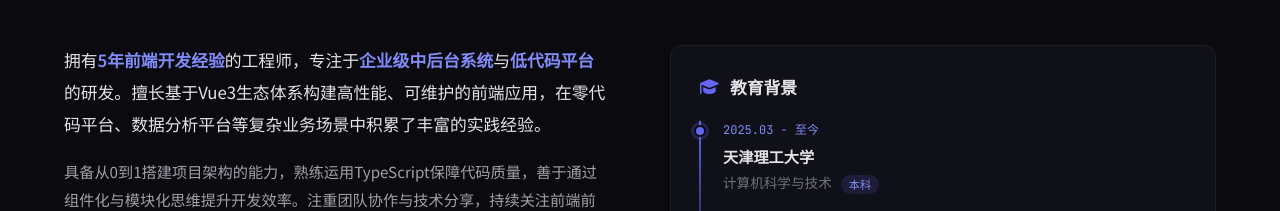
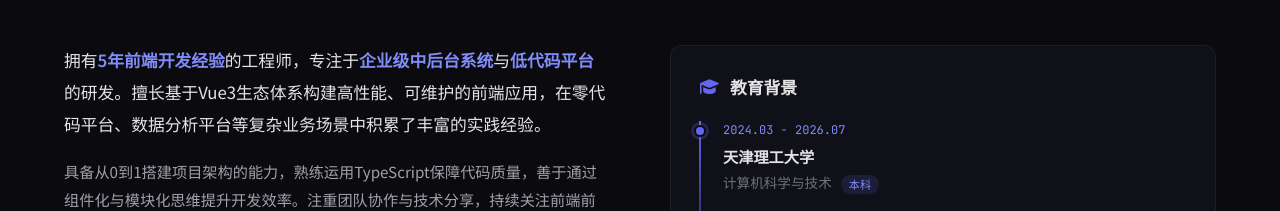
Before and after one commit to onlyThat/resume, a React (Vite) app: page / in a window 1280 px wide. Shown: the part 960-1171 px from the top of the page. Built offline with nearby package versions, Linux system fonts and the light colour scheme.

Commit message:
fix(resume): 更新教育经历时间范围
- 将教育经历的结束时间从"至今"修改为具体的毕业时间"2026.07"
- 同步更新了React版本和Vue版本中的教育时间信息
- 修复了时间范围不准确的问题，使简历信息更加精确

```diff
--- a/src/data/resume.ts
+++ b/src/data/resume.ts
@@ -10,7 +10,7 @@ import type {
 
 const education: Education[] = [
   {
-    period: '2025.03 - 至今',
+    period: '2024.03 - 2026.07',
     school: '天津理工大学',
     major: '计算机科学与技术',
     degree: '本科',
```
